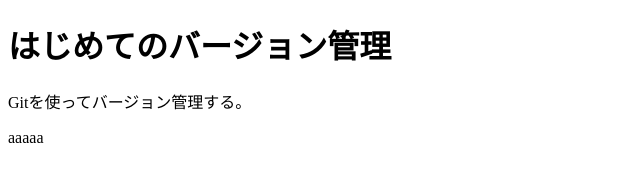
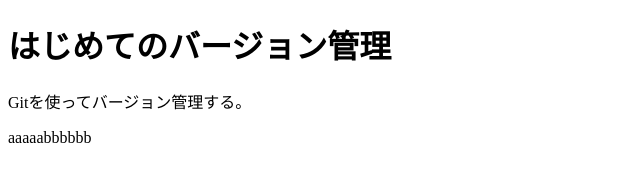
Before and after one commit to Yutaka-Yamaguchi/first-git, a plain HTML site: page index.html in a window 1280 px wide. Shown: the full height of the page, 0-640 px from the left. Drawn offline with Linux system fonts and the light colour scheme.

Commit message:
add bbbbbb

```diff
--- a/index.html
+++ b/index.html
@@ -7,6 +7,6 @@
     <body>
         <h1>はじめてのバージョン管理</h1>
         <p>Gitを使ってバージョン管理する。</p>
-        <p>aaaaa</p>
+        <p>aaaaabbbbbb</p>
     </body>
 </html>
```
